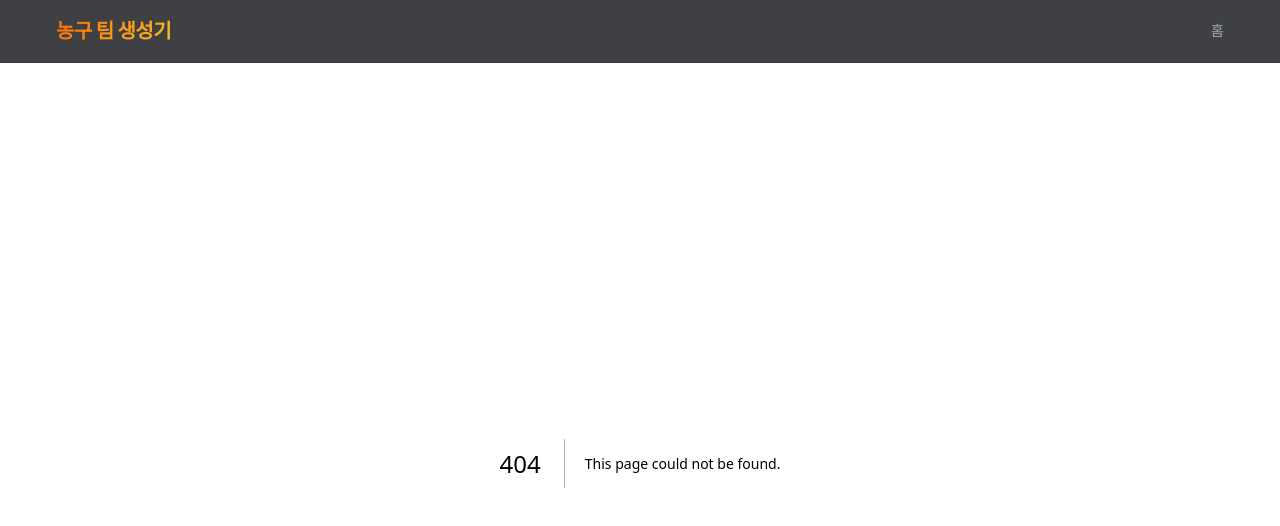
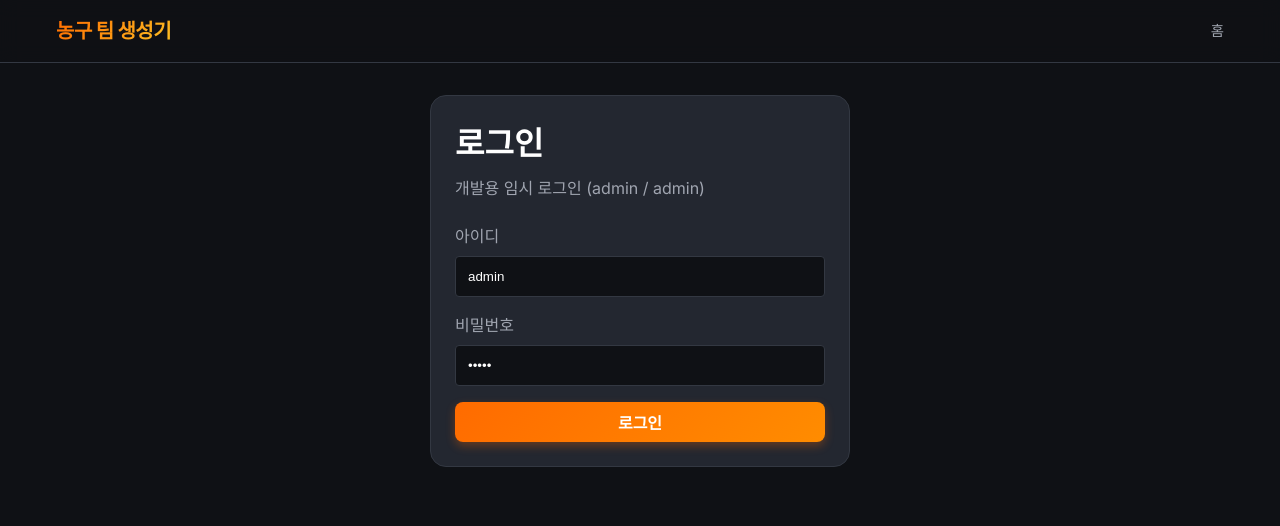
Before and after one commit to ruandrang/basketball, a Next.js app: page /login in a window 1280 px wide. Before the commit this address had no page. Shown: the top 526 px of the page. Built offline with nearby package versions, Linux system fonts and the light colour scheme; no server answers.

Commit message:
Add dev basic auth (admin/admin) with cookie + middleware

```diff
--- /dev/null
+++ b/src/app/actions/auth.ts
@@ -0,0 +1,22 @@
+'use server'
+
+import { redirect } from 'next/navigation';
+import { clearAuthedCookie, setAuthedCookie, validateDevCredentials } from '@/lib/auth';
+
+export async function login(formData: FormData) {
+  const id = String(formData.get('id') ?? '');
+  const pw = String(formData.get('pw') ?? '');
+
+  if (!validateDevCredentials(id, pw)) {
+    // 간단 처리: 쿼리로 에러 표시
+    redirect('/login?error=1');
+  }
+
+  await setAuthedCookie();
+  redirect('/');
+}
+
+export async function logout() {
+  await clearAuthedCookie();
+  redirect('/login');
+}
--- a/src/app/layout.tsx
+++ b/src/app/layout.tsx
@@ -1,6 +1,9 @@
 import type { Metadata } from 'next'
+import Link from 'next/link'
 import { Inter } from 'next/font/google'
 import './globals.css'
+import { isAuthed } from '@/lib/auth'
+import { logout } from '@/app/actions/auth'
 
 const inter = Inter({ subsets: ['latin'] })
 
@@ -9,21 +12,32 @@ export const metadata: Metadata = {
   description: 'Random Basketball Team Generator',
 }
 
-export default function RootLayout({
+export default async function RootLayout({
   children,
 }: {
   children: React.ReactNode
 }) {
+  const authed = await isAuthed();
+
   return (
     <html lang="ko">
       <body className={inter.className}>
         <header style={{ borderBottom: '1px solid var(--color-border)', padding: '1rem 0', background: 'rgba(15, 17, 21, 0.8)', backdropFilter: 'blur(10px)', position: 'sticky', top: 0, zIndex: 1000 }}>
           <div className="container" style={{ display: 'flex', alignItems: 'center', justifyContent: 'space-between' }}>
-            <a href="/" style={{ fontSize: '1.25rem', fontWeight: 800, letterSpacing: '-0.025em' }} className="text-gradient">
+            <Link href="/" style={{ fontSize: '1.25rem', fontWeight: 800, letterSpacing: '-0.025em' }} className="text-gradient">
               농구 팀 생성기
-            </a>
-            <nav style={{ display: 'flex', gap: '1.5rem' }}>
-              <a href="/" style={{ color: 'var(--color-text-secondary)', fontSize: '0.9rem', fontWeight: 500 }}>홈</a>
+            </Link>
+
+            <nav style={{ display: 'flex', gap: '1.5rem', alignItems: 'center' }}>
+              <Link href="/" style={{ color: 'var(--color-text-secondary)', fontSize: '0.9rem', fontWeight: 500 }}>홈</Link>
+
+              {authed && (
+                <form action={logout}>
+                  <button type="submit" className="btn btn-secondary" style={{ padding: '0.5rem 0.75rem' }}>
+                    로그아웃
+                  </button>
+                </form>
+              )}
             </nav>
           </div>
         </header>
--- /dev/null
+++ b/src/app/login/page.tsx
@@ -0,0 +1,75 @@
+import { login } from '@/app/actions/auth';
+
+export default async function LoginPage({
+  searchParams,
+}: {
+  searchParams?: Promise<{ error?: string }>;
+}) {
+  const sp = (await searchParams) ?? {};
+  const error = sp.error === '1';
+
+  return (
+    <main className="container" style={{ padding: '2rem 0' }}>
+      <div className="card" style={{ maxWidth: 420, margin: '0 auto' }}>
+        <h1 style={{ marginBottom: '0.5rem' }}>로그인</h1>
+        <p style={{ color: 'var(--color-text-secondary)', marginBottom: '1.5rem' }}>
+          개발용 임시 로그인 (admin / admin)
+        </p>
+
+        {error && (
+          <div
+            className="card"
+            style={{
+              borderColor: 'rgba(255, 107, 107, 0.35)',
+              background: 'rgba(255, 107, 107, 0.08)',
+              marginBottom: '1rem',
+            }}
+          >
+            아이디 또는 비밀번호가 올바르지 않습니다.
+          </div>
+        )}
+
+        <form action={login} style={{ display: 'flex', flexDirection: 'column', gap: '1rem' }}>
+          <div>
+            <label style={{ display: 'block', marginBottom: '0.5rem', color: 'var(--color-text-secondary)' }}>아이디</label>
+            <input
+              name="id"
+              defaultValue="admin"
+              autoComplete="username"
+              required
+              style={{
+                width: '100%',
+                padding: '0.75rem',
+                borderRadius: 'var(--radius-sm)',
+                border: '1px solid var(--color-border)',
+                background: 'var(--color-bg-primary)',
+                color: 'white',
+              }}
+            />
+          </div>
+
+          <div>
+            <label style={{ display: 'block', marginBottom: '0.5rem', color: 'var(--color-text-secondary)' }}>비밀번호</label>
+            <input
+              name="pw"
+              type="password"
+              defaultValue="admin"
+              autoComplete="current-password"
+              required
+              style={{
+                width: '100%',
+                padding: '0.75rem',
+                borderRadius: 'var(--radius-sm)',
+                border: '1px solid var(--color-border)',
+                background: 'var(--color-bg-primary)',
+                color: 'white',
+              }}
+            />
+          </div>
+
+          <button type="submit" className="btn btn-primary">로그인</button>
+        </form>
+      </div>
+    </main>
+  );
+}
--- /dev/null
+++ b/src/lib/auth.ts
@@ -0,0 +1,35 @@
+import { cookies } from 'next/headers';
+
+const COOKIE_NAME = 'bb_auth';
+
+export async function isAuthed(): Promise<boolean> {
+  const jar = await cookies();
+  return jar.get(COOKIE_NAME)?.value === '1';
+}
+
+export async function setAuthedCookie(): Promise<void> {
+  const jar = await cookies();
+  jar.set(COOKIE_NAME, '1', {
+    httpOnly: true,
+    sameSite: 'lax',
+    secure: process.env.NODE_ENV === 'production',
+    path: '/',
+  });
+}
+
+export async function clearAuthedCookie(): Promise<void> {
+  const jar = await cookies();
+  jar.set(COOKIE_NAME, '', {
+    httpOnly: true,
+    sameSite: 'lax',
+    secure: process.env.NODE_ENV === 'production',
+    path: '/',
+    maxAge: 0,
+  });
+}
+
+export function validateDevCredentials(id: string, pw: string): boolean {
+  // 개발 단계 고정 계정 (요청사항)
+  // 배포/운영 시에는 환경변수나 실제 계정 시스템(NextAuth/Supabase 등)으로 교체.
+  return id === 'admin' && pw === 'admin';
+}
```
Also changed, not shown: middleware.ts (added, +44 -0 lines).
